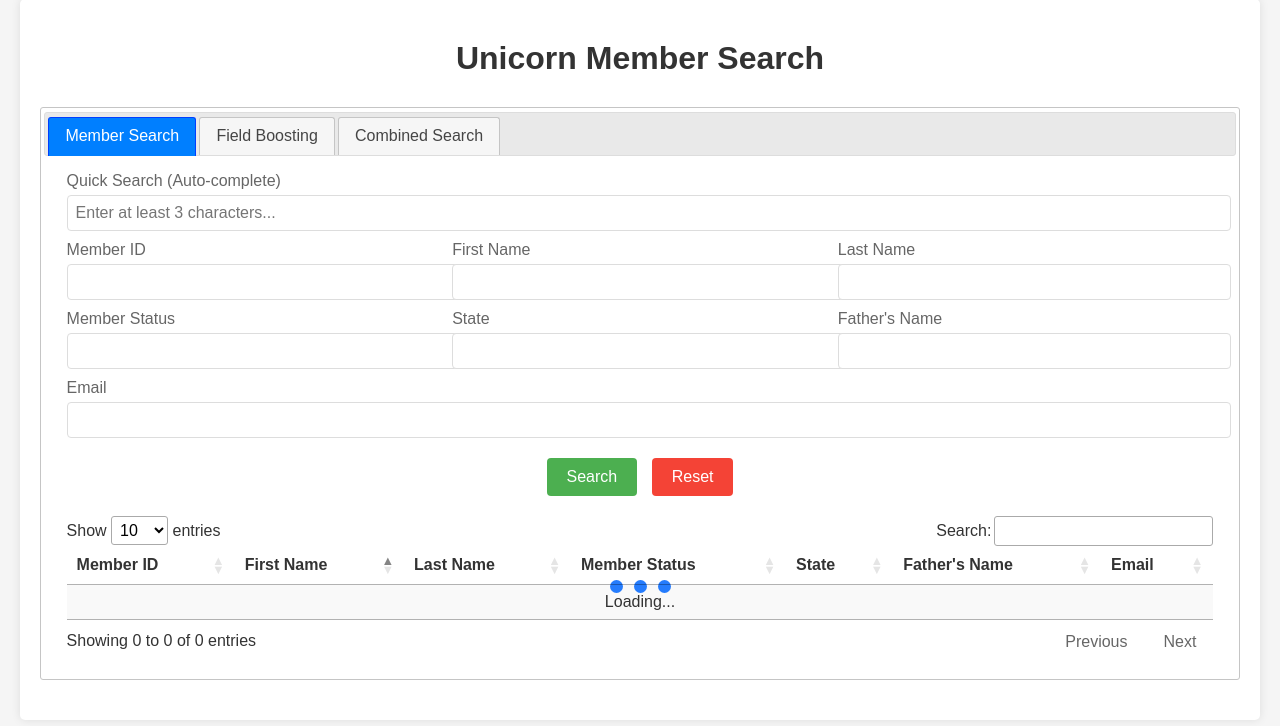
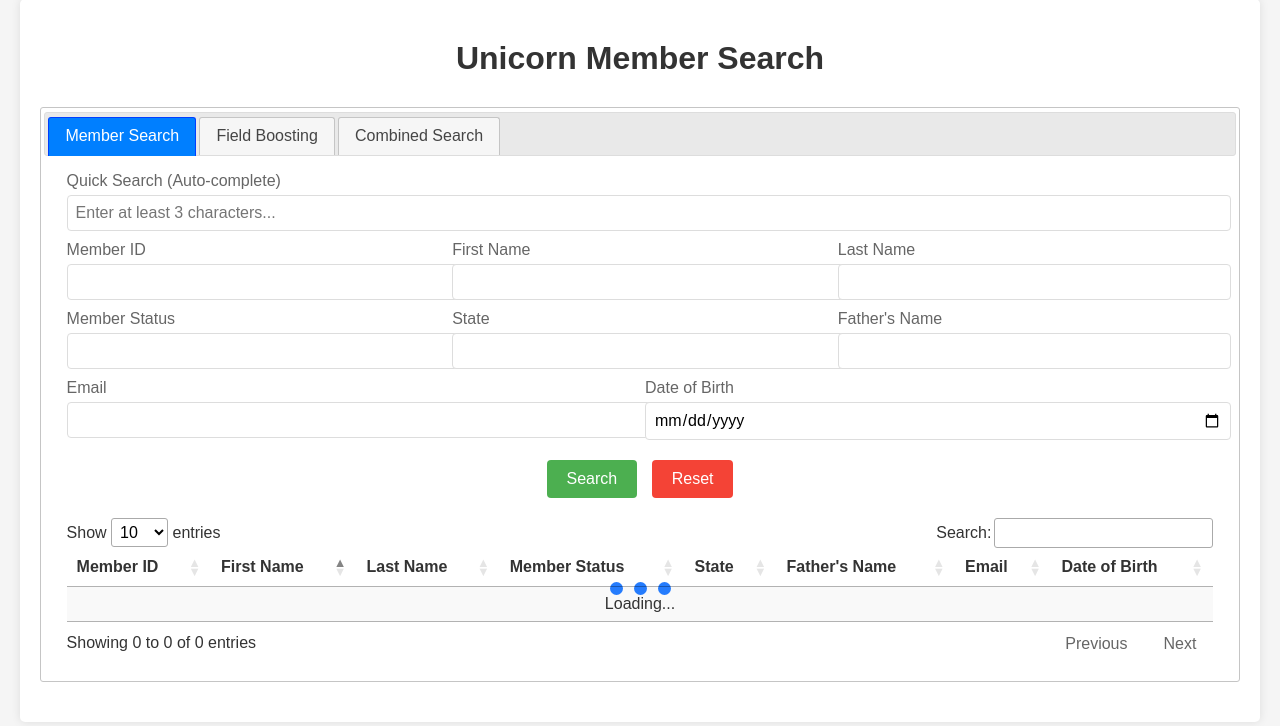
Before and after one commit to nitinasati/opensearch-ingestion, a Flask app: template web/templates/index.html in a window 1280 px wide. Shown: the part 21-747 px from the top of the page. Run offline with Flask 3, Linux system fonts and the light colour scheme; the template is opened without the code that fills it, so the values that code supplies are empty; parts of the project's set-up code (start-up, migrations or seed data) failed here and were passed over; some libraries are stand-ins or nearby versions.

Commit message:
added dateofbirth search

```diff
--- a/web/app.py
+++ b/web/app.py
@@ -91,9 +91,9 @@ def search():
         'memberStatus': data.get('memberStatus', ''),
         'state': data.get('state', ''),
         'fatherName': data.get('fatherName', ''),
-        'email1': data.get('email1', '')
+        'email1': data.get('email1', ''),
+        'dateOfBirth': data.get('dateOfBirth', '')
     }
-
 
     # Build the search query
     query = {
@@ -108,14 +108,27 @@ def search():
     # Add search conditions for non-empty fields
     for field, value in search_params.items():
         if value:
-            query["query"]["bool"]["must"].append({
-                "wildcard": {
-                    field: {
-                        "value": f"{value.lower()}*",
-                        "case_insensitive": True
+            if field == 'dateOfBirth' and value.strip():
+                # Handle date field with range query
+                logger.info(f"Adding date of birth range filter: {value}")
+                query["query"]["bool"]["must"].append({
+                    "range": {
+                        "dateOfBirth": {
+                            "gte": value,
+                            "lte": value
+                        }
                     }
-                }
-            })
+                })
+            elif field != 'dateOfBirth':  # Skip empty dateOfBirth
+                # Handle text fields with wildcard
+                query["query"]["bool"]["must"].append({
+                    "wildcard": {
+                        field: {
+                            "value": f"{value.lower()}*",
+                            "case_insensitive": True
+                        }
+                    }
+                })
 
     logger.info(f"Search query: {json.dumps(query, indent=2)}")
 
--- a/web/templates/index.html
+++ b/web/templates/index.html
@@ -224,6 +224,10 @@
                             <label for="email1">Email</label>
                             <input type="text" id="email1">
                         </div>
+                        <div class="search-field">
+                            <label for="dateOfBirth">Date of Birth</label>
+                            <input type="date" id="dateOfBirth">
+                        </div>
                     </div>
 
                     <div class="search-button">
@@ -242,6 +246,7 @@
                             <th>State</th>
                             <th>Father's Name</th>
                             <th>Email</th>
+                            <th>Date of Birth</th>
                         </tr>
                     </thead>
                 </table>
@@ -320,19 +325,6 @@
                         </div>
                     </div>
                 </div>
-
-                <table id="combined-results-table" class="display">
-                    <thead>
-                        <tr>
-                            <th>Type</th>
-                            <th>ID</th>
-                            <th>Name</th>
-                            <th>Status</th>
-                            <th>State</th>
-                            <th>Email</th>
-                        </tr>
-                    </thead>
-                </table>
             </div>
         </div>
     </div>
@@ -355,7 +347,17 @@
                     { data: 'memberStatus', title: 'Member Status' },
                     { data: 'state', title: 'State' },
                     { data: 'fatherName', title: 'Father\'s Name' },
-                    { data: 'email1', title: 'Email' }
+                    { data: 'email1', title: 'Email' },
+                    {
+                        data: 'dateOfBirth',
+                        title: 'Date of Birth',
+                        render: function(data) {
+                            if (!data) return '';
+                            // Parse the date and adjust for timezone
+                            const date = new Date(data + 'T00:00:00');
+                            return date.toISOString().split('T')[0];
+                        }
+                    }
                 ],
                 pageLength: 10,
                 order: [[1, 'asc']],
@@ -433,8 +435,11 @@
                     memberStatus: $('#memberStatus').val(),
                     state: $('#state').val(),
                     fatherName: $('#fatherName').val(),
-                    email1: $('#email1').val()
+                    email1: $('#email1').val(),
+                    dateOfBirth: $('#dateOfBirth').val() ? $('#dateOfBirth').val() : ''
                 };
+
+                console.log('Search data:', searchData);  // Debug log
 
                 $.ajax({
                     url: '/api/search',
```
